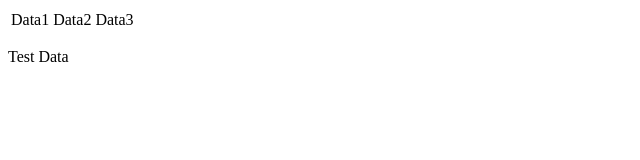
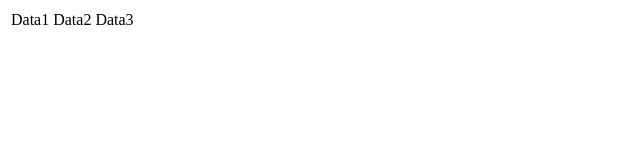
Before and after one commit to MalikSatya/gitProject, a plain HTML site: page index.html in a window 1280 px wide. Shown: the full height of the page, 0-640 px from the left. Drawn offline with Linux system fonts and the light colour scheme.

Commit message:
Revert "Added paragraph"
This reverts commit 391953803115c7ff14896c6a74f20a70c00f017f.

```diff
--- a/index.html
+++ b/index.html
@@ -16,6 +16,5 @@
         </tr>
     </table>
 </body>
-<p>Test Data</p>
 
 </html>
```
